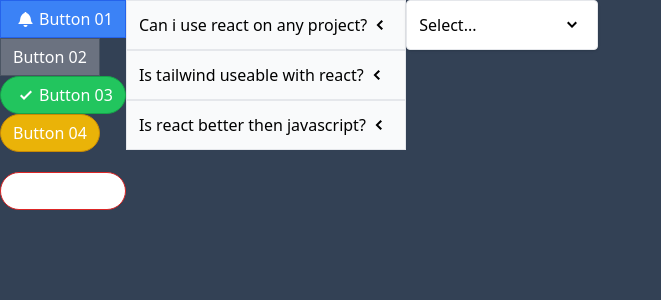
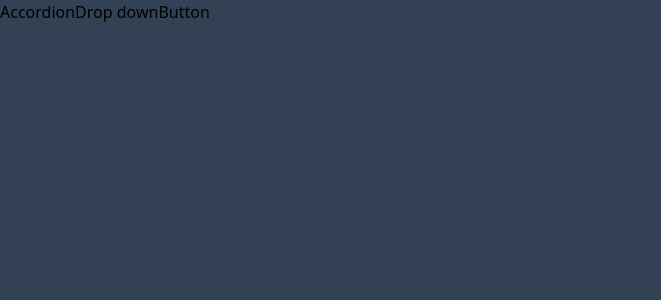
Before and after one commit to IsmayelAlam/practice_react, a React (Create React App) app in the folder react_practice008/: page / in a window 1280 px wide. Shown: the top 300 px of the page, without its empty margins (0-661 px from the left). Built offline with nearby package versions, Linux system fonts and the light colour scheme.

Commit message:
add custom router to navigate

```diff
--- a/react_practice008/src/App.js
+++ b/react_practice008/src/App.js
@@ -1,13 +1,25 @@
 import ButtonPage from "./pages/ButtonPage";
 import AccordionPage from "./pages/AccordionPage";
 import DropDownPage from "./pages/DropDownPage";
+import Link from "./components/Link";
+import Route from "./components/Route";
 
 function App() {
   return (
-    <div className="bg-slate-700 h-screen flex">
-      <ButtonPage />
-      <AccordionPage />
-      <DropDownPage />
+    <div className="bg-slate-700 h-screen">
+      <Link to="/accordion">Accordion</Link>
+      <Link to="/dropdown">Drop down</Link>
+      <Link to="/button">Button</Link>
+
+      <Route path="/accordion">
+        <AccordionPage />
+      </Route>
+      <Route path="/dropdown">
+        <DropDownPage />
+      </Route>
+      <Route path="/button">
+        <ButtonPage />
+      </Route>
     </div>
   );
 }
--- /dev/null
+++ b/react_practice008/src/components/Link.js
@@ -0,0 +1,18 @@
+import { useContext } from "react";
+import NavContext from "../contexts/navContext";
+
+function Link({ to, children }) {
+  const { navigate } = useContext(NavContext);
+
+  console.log(navigate);
+
+  const handleClick = (event) => {
+    event.preventDefault();
+
+    navigate(to);
+  };
+
+  return <a onClick={handleClick}>{children}</a>;
+}
+
+export default Link;
--- /dev/null
+++ b/react_practice008/src/components/Route.js
@@ -0,0 +1,12 @@
+import { useContext } from "react";
+import NavContext from "../contexts/navContext";
+
+function Route({ path, children }) {
+  const { curPath } = useContext(NavContext);
+
+  if (path === curPath) return children;
+
+  return null;
+}
+
+export default Route;
```
